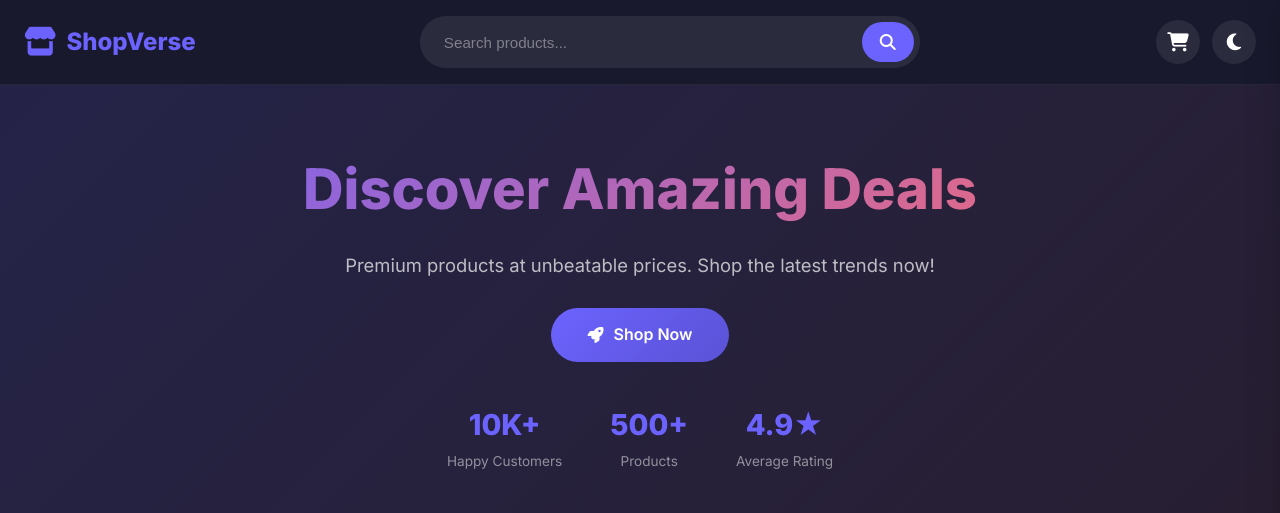
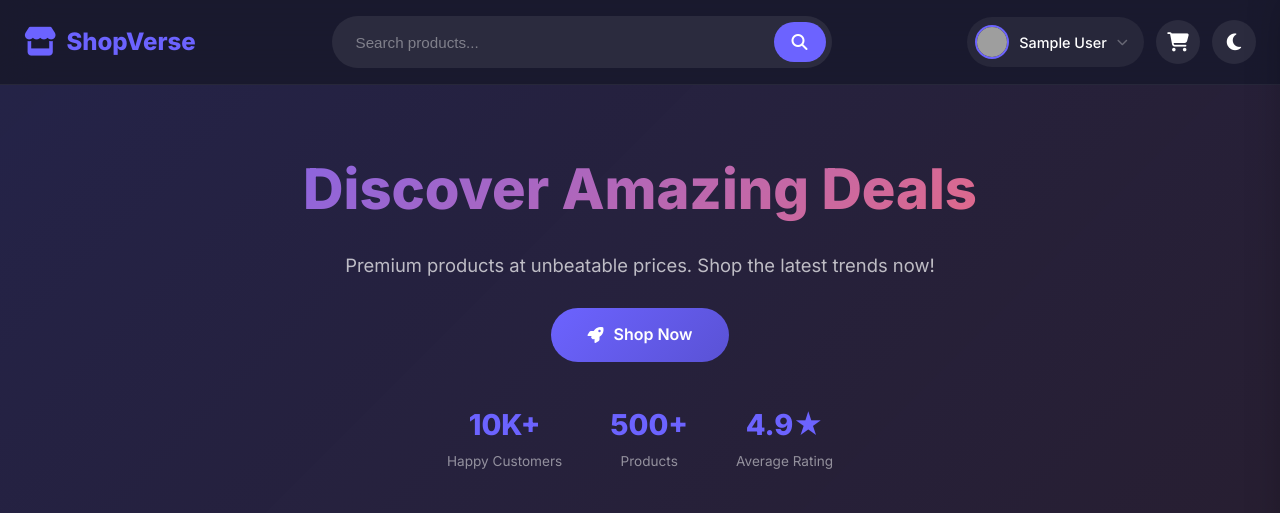
Before and after one commit to ilyakuti/ShopVerse, a Django app: template templates/index.html in a window 1280 px wide. Shown: the top 513 px of the page. Run offline with Django 5.2, Linux system fonts and the light colour scheme; the template is opened without the code that fills it, so the values that code supplies are empty; the visitor is signed in with stand-in values (Sample User, id 1); grey boxes are pictures that could not be loaded.

Commit message:
Update user menu display style: change from hidden to flex for improved visibility

```diff
--- a/static/css/style.css
+++ b/static/css/style.css
@@ -198,11 +198,9 @@ button { cursor: pointer; font-family: inherit; border: none; outline: none; }
 
 .user-menu {
     position: relative;
-    display: none;
-    align-items: center;
-}
-
-.user-menu.show { display: flex; }
+    display: flex;
+    align-items: center;
+}
 
 .user-avatar {
     display: flex;
```
